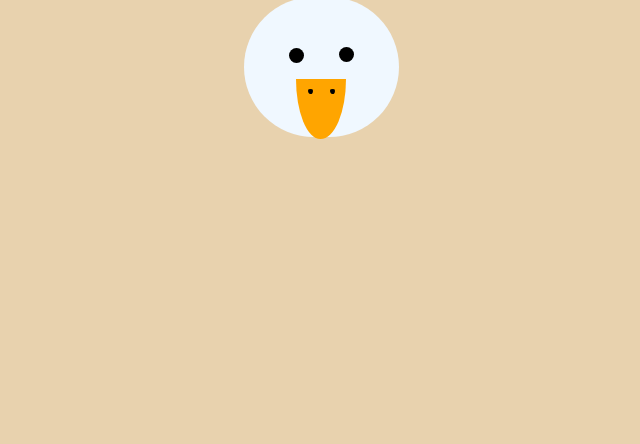
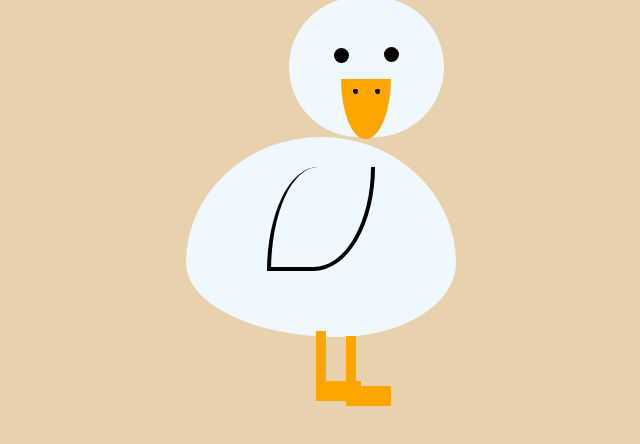
Before and after one commit to allysonnostrand/css-duck, a plain HTML site: page index.html in a window 1280 px wide. Shown: the part 100-544 px from the top of the page, without its empty margins (319-959 px from the left). Drawn offline with Linux system fonts and the light colour scheme.

Commit message:
started working out duck body

```diff
--- a/assets/css/style.css
+++ b/assets/css/style.css
@@ -14,6 +14,8 @@ h1 {
     background-color: aliceblue;
     height: 140px;
     width: 155px;
+    position: relative;
+    left: 45px;
     border-radius: 90px;
 }
 
@@ -65,3 +67,54 @@ h1 {
     top: 5px;
     border-radius: 51% 49% 50% 50% / 26% 28% 72% 74%;
 }
+
+.duck-body {
+    background-color: aliceblue;
+    height: 200px;
+    width: 270px;
+    border-radius: 50% 50% 44% 56% / 63% 63% 37% 37%;
+}
+
+.duck-wing {
+    background-color: aliceblue;
+    height: 100px;
+    width: 100px;
+    border: black solid 4px;
+    position: relative;
+    top: 30px;
+    border-radius: 47% 53% 57% 43% / 100% 0% 100% 0%;
+    border-top: none;
+}
+
+.duck-leg-l {
+    background-color: orange;
+    height: 65px;
+    width: 10px;
+    position: relative;
+    top: 90px;
+}
+
+.duck-leg-r {
+    background-color: orange;
+    height: 65px;
+    width: 10px;
+    position: relative;
+    top: 30px;
+    left: 30px
+}
+
+.duck-foot-l {
+    background-color: orange;
+    height: 20px;
+    width: 45px;
+    position: relative;
+    top: 50px
+}
+
+.duck-foot-r {
+    background-color: orange;
+    height: 20px;
+    width: 45px;
+    position: relative;
+    top: 50px;
+}
--- a/index.html
+++ b/index.html
@@ -24,9 +24,13 @@
     <div class="duck-body">
         <div class="duck-wing">
         </div>
-        <div class="duck-foot-l">
+        <div class="duck-leg-l">
+            <div class="duck-foot-l">
+            </div>
         </div>
-        <div class="duck-foot-r">
+        <div class="duck-leg-r">
+            <div class="duck-foot-r">
+            </div>
         </div>
     </div>
 
```
